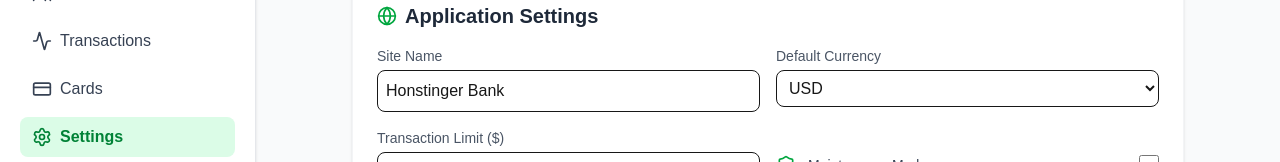
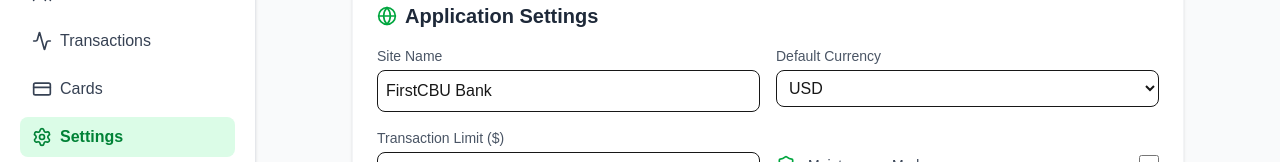
Before and after one commit to onyenagubo9/honstinger, a Next.js app: page /admin/settings in a window 1280 px wide. Shown: the part 159-321 px from the top of the page. Built offline with nearby package versions, Linux system fonts and the light colour scheme; no server answers; the database is empty.

Commit message:
Update message

```diff
--- a/app/admin/settings/page.js
+++ b/app/admin/settings/page.js
@@ -18,7 +18,7 @@ import {
 
 export default function AdminSettingsPage() {
   const [settings, setSettings] = useState({
-    siteName: "Honstinger Bank",
+    siteName: "FirstCBU Bank",
     defaultCurrency: "USD",
     maintenanceMode: false,
     transactionLimit: 5000,
```
